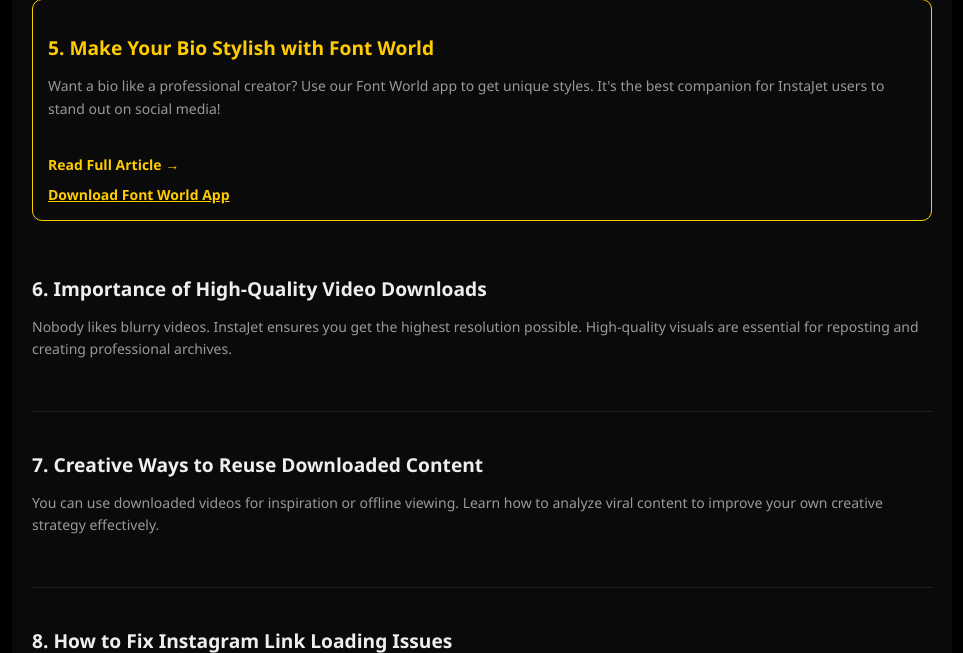
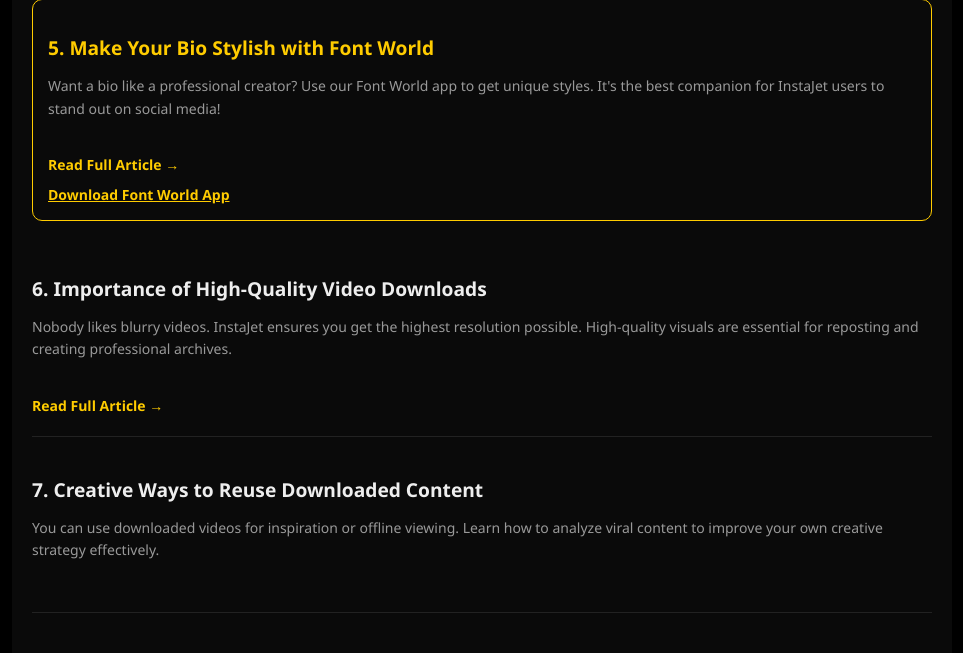
Before and after one commit to joyvijayan/jet-app, a Flask app: page / in a window 1280 px wide. Shown: the part 2827-3480 px from the top of the page, without its empty margins (158-1121 px from the left). Run offline with Flask 3, Linux system fonts and the light colour scheme.

Commit message:
Update index.html

```diff
--- a/templates/index.html
+++ b/templates/index.html
@@ -153,8 +153,11 @@
         </div>
 
         <div class="blog-card">
-            <h3>6. Importance of High-Quality Video Downloads</h3>
+            <a href="/blog/high-quality" style="text-decoration: none; color: inherit;">
+                <h3>6. Importance of High-Quality Video Downloads</h3>
+            </a>
             <p>Nobody likes blurry videos. InstaJet ensures you get the highest resolution possible. High-quality visuals are essential for reposting and creating professional archives.</p>
+            <a href="/blog/high-quality" class="read-more">Read Full Article →</a>
         </div>
 
         <div class="blog-card">
```
